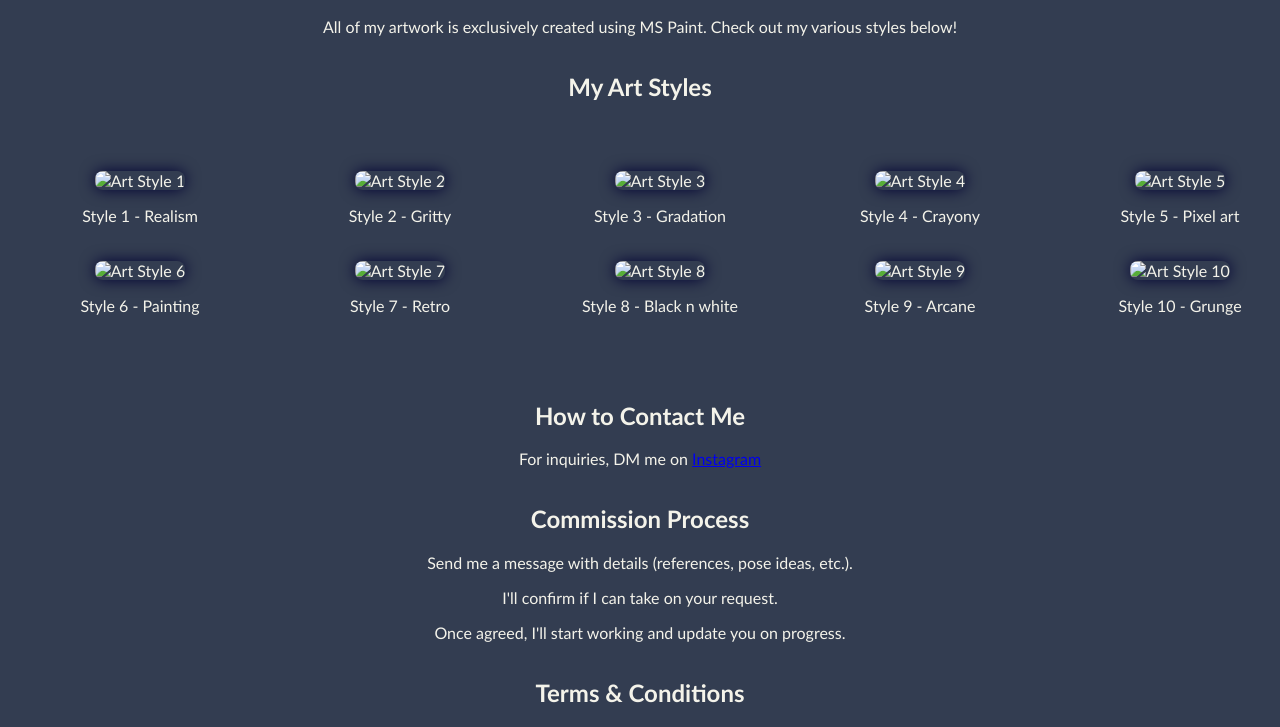
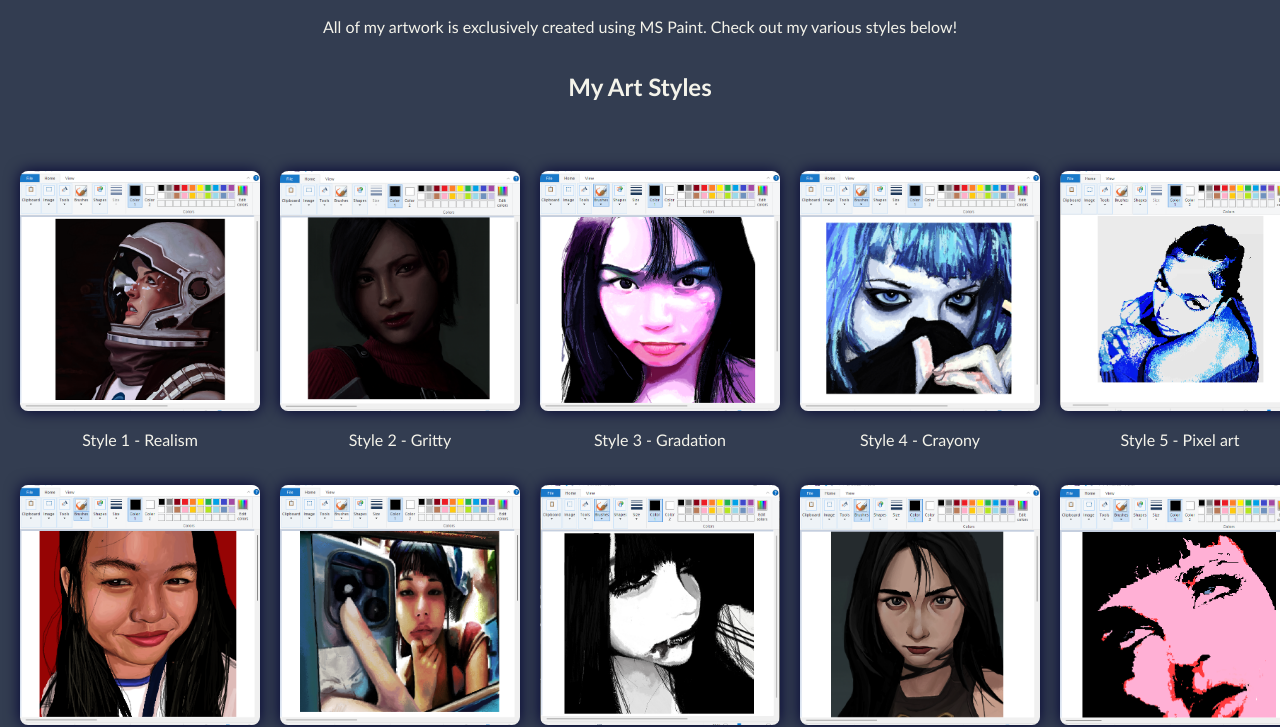
Before and after one commit to rublem/my-art-portfolio, a plain HTML site: page commissions.html in a window 1280 px wide. Shown: the part 104-831 px from the top of the page. Drawn offline with Linux system fonts and the light colour scheme.

Commit message:
commissions.html

```diff
--- a/commissions.html
+++ b/commissions.html
@@ -24,43 +24,43 @@
         <h2>My Art Styles</h2>
         <div class="gallery-grid">
             <div class="gallery-item">
-                <img src="images/style = realism.png" alt="Art Style 1">
+                <img src="style = realism.png" alt="Art Style 1">
                 <p>Style 1 - Realism</p>
             </div>
             <div class="gallery-item">
-                <img src="images/style = gritty.png" alt="Art Style 2">
+                <img src="style = gritty.png" alt="Art Style 2">
                 <p>Style 2 - Gritty</p>
             </div>
             <div class="gallery-item">
-                <img src="images/style = gradation.png" alt="Art Style 3">
+                <img src="style = gradation.png" alt="Art Style 3">
                 <p>Style 3 - Gradation</p>
             </div>
             <div class="gallery-item">
-                <img src="images/style = crayony.png" alt="Art Style 4">
+                <img src="style = crayony.png" alt="Art Style 4">
                 <p>Style 4 - Crayony</p>
             </div>
             <div class="gallery-item">
-                <img src="images/style = pixel art.png" alt="Art Style 5">
+                <img src="style = pixel art.png" alt="Art Style 5">
                 <p>Style 5 - Pixel art</p>
             </div>
             <div class="gallery-item">
-                <img src="images/style = painting.png" alt="Art Style 6">
+                <img src="style = painting.png" alt="Art Style 6">
                 <p>Style 6 - Painting</p>
             </div>
             <div class="gallery-item">
-                <img src="images/style = retro.png" alt="Art Style 7">
+                <img src="style = retro.png" alt="Art Style 7">
                 <p>Style 7 - Retro</p>
             </div>
             <div class="gallery-item">
-                <img src="images/style = black n white.png" alt="Art Style 8">
+                <img src="style = black n white.png" alt="Art Style 8">
                 <p>Style 8 - Black n white</p>
             </div>
             <div class="gallery-item">
-                <img src="images/style = arcane.png" alt="Art Style 9">
+                <img src="style = arcane.png" alt="Art Style 9">
                 <p>Style 9 - Arcane</p>
             </div>
             <div class="gallery-item">
-                <img src="images/style = grunge.png" alt="Art Style 10">
+                <img src="style = grunge.png" alt="Art Style 10">
                 <p>Style 10 - Grunge</p>
             </div>
         </div>
```
